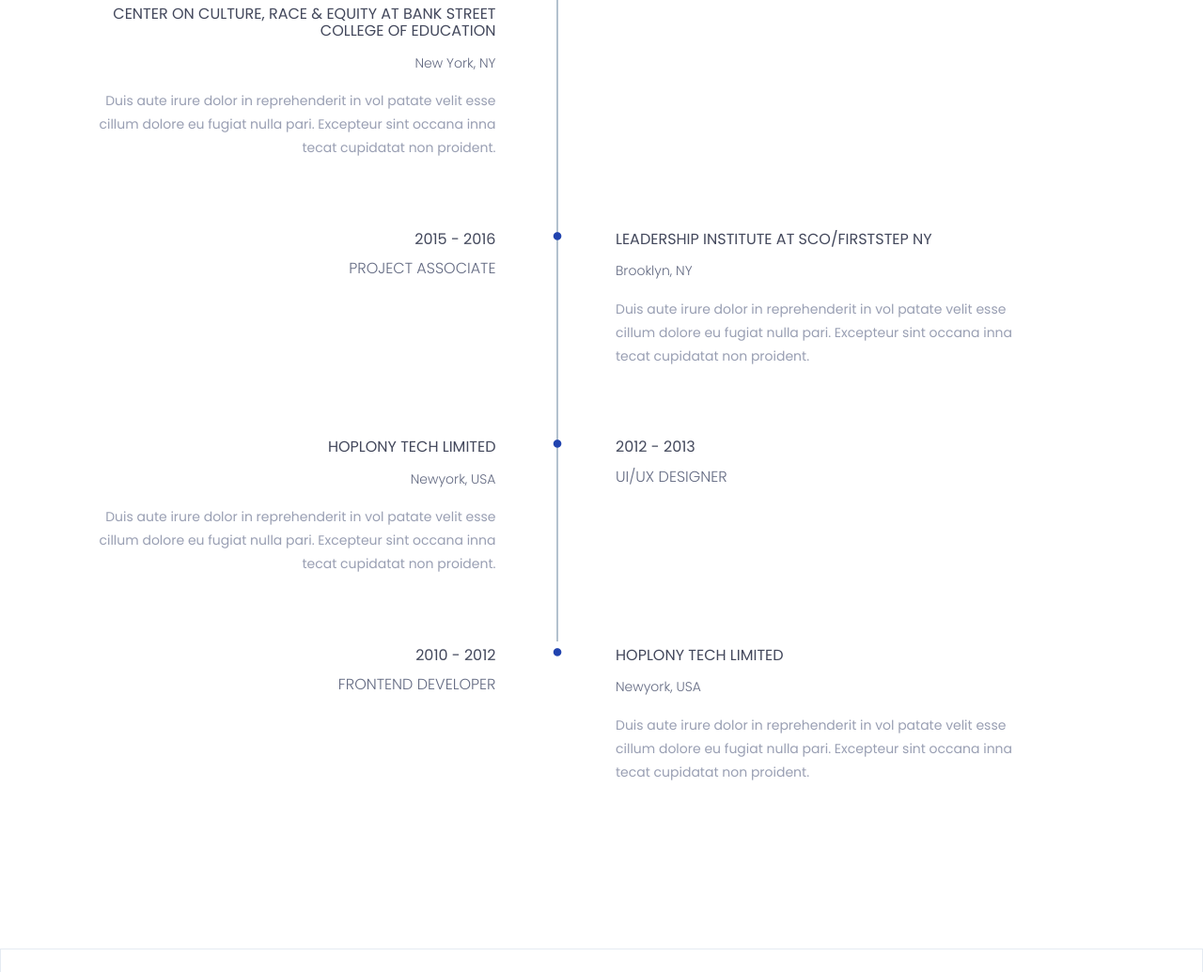
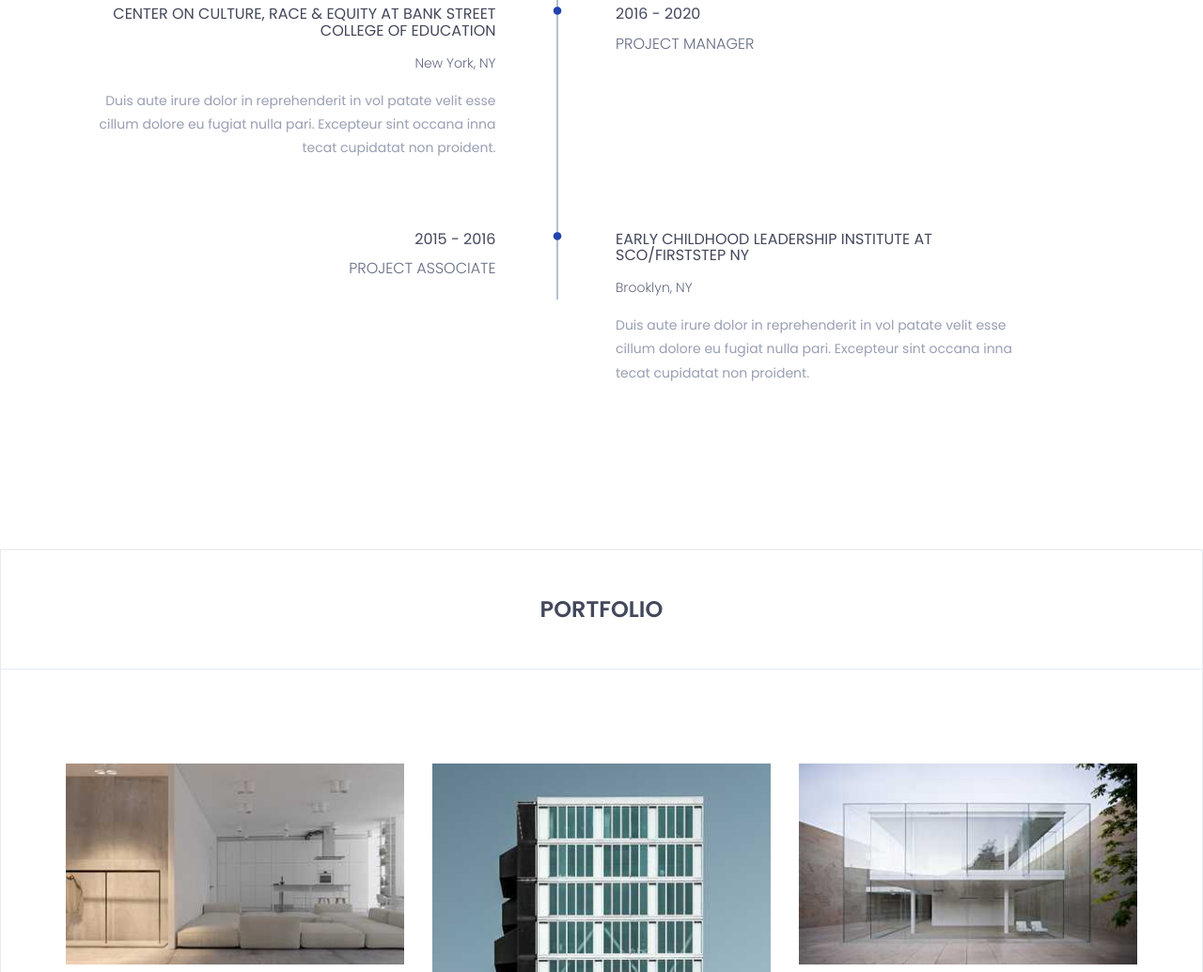
Before and after one commit to JonayahJ/portfolio, a plain HTML site: page index.html in a window 1280 px wide. Shown: the part 3334-4369 px from the top of the page at 94% size. Drawn offline with nearby package versions, Linux system fonts and the light colour scheme.

Commit message:
removing extra exp slots

```diff
--- a/index.html
+++ b/index.html
@@ -381,6 +381,7 @@
 										</div>
 									</div><!--/.single-timeline-box-->
 								</li>
+
 								<li>
 									<div class="single-timeline-box fix">
 										<div class="row">
@@ -406,15 +407,15 @@
 													</div><!--/.timeline-content-->
 												</div><!--/.timeline-->
 											</div><!--/.col-->
-											<!-- <div class="col-md-offset-1 col-md-5 experience-time-main">
+											<div class="col-md-offset-1 col-md-5 experience-time-main">
 												<div class="experience-time">
 													<h2>
 														<span><i class="fa fa-circle" aria-hidden="true"></i></span>
 														2016 - 2020
 													</h2>
 													<h3>project manager</h3>
-												</div>/.experience-time
-											 </div>/.col -->
+												</div> <!-- /.experience-time -->
+											 </div><!--/.col  -->
 										</div>
 									</div><!--/.single-timeline-box-->
 								</li>
@@ -433,74 +434,9 @@
 													<div class="timeline-content">
 														<h4 class="title">
 															<span><i class="fa fa-circle" aria-hidden="true"></i></span>
-															Leadership Institute at SCO/FirstStep NY
+															Early Childhood Leadership Institute at SCO/FirstStep NY
 														</h4>
 														<h5>Brooklyn, NY</h5>
-														<p class="description">
-															Duis aute irure dolor in reprehenderit in vol patate velit esse cillum dolore eu fugiat nulla pari. Excepteur sint occana inna tecat cupidatat non proident.
-														</p>
-													</div><!--/.timeline-content-->
-												</div><!--/.timeline-->
-											</div><!--/.col-->
-										</div>
-									</div><!--/.single-timeline-box-->
-								</li>
-
-								<li>
-									<div class="single-timeline-box fix">
-										<div class="row">
-											<div class="col-md-offset-1 col-md-5 experience-time-responsive">
-												<div class="experience-time">
-													<h2>
-														<span><i class="fa fa-circle" aria-hidden="true"></i></span>
-														2012 - 2013
-													</h2>
-													<h3>UI/UX designer</h3>
-												</div><!--/.experience-time-->
-											</div><!--/.col-->
-											<div class="col-md-5">
-												<div class="timeline">
-													<div class="timeline-content text-right">
-														<h4 class="title">
-															hoplony tech limited
-														</h4>
-														<h5>newyork, USA</h5>
-														<p class="description">
-															Duis aute irure dolor in reprehenderit in vol patate velit esse cillum dolore eu fugiat nulla pari. Excepteur sint occana inna tecat cupidatat non proident.
-														</p>
-													</div><!--/.timeline-content-->
-												</div><!--/.timeline-->
-											</div><!--/.col-->
-											<div class="col-md-offset-1 col-md-5 experience-time-main">
-												<div class="experience-time">
-													<h2>
-														<span><i class="fa fa-circle" aria-hidden="true"></i></span>
-														2012 - 2013
-													</h2>
-													<h3>UI/UX designer</h3>
-												</div><!--/.experience-time-->
-											</div><!--/.col-->
-										</div>
-									</div><!--/.single-timeline-box-->
-								</li>
-
-								<li>
-									<div class="single-timeline-box fix">
-										<div class="row">
-											<div class="col-md-5">
-												<div class="experience-time text-right">
-													<h2>2010 - 2012</h2>
-													<h3>frontend developer</h3>
-												</div><!--/.experience-time-->
-											</div><!--/.col-->
-											<div class="col-md-offset-1 col-md-5">
-												<div class="timeline">
-													<div class="timeline-content">
-														<h4 class="title">
-															<span><i class="fa fa-circle" aria-hidden="true"></i></span>
-															hoplony tech limited
-														</h4>
-														<h5>newyork, USA</h5>
 														<p class="description">
 															Duis aute irure dolor in reprehenderit in vol patate velit esse cillum dolore eu fugiat nulla pari. Excepteur sint occana inna tecat cupidatat non proident.
 														</p>
```
